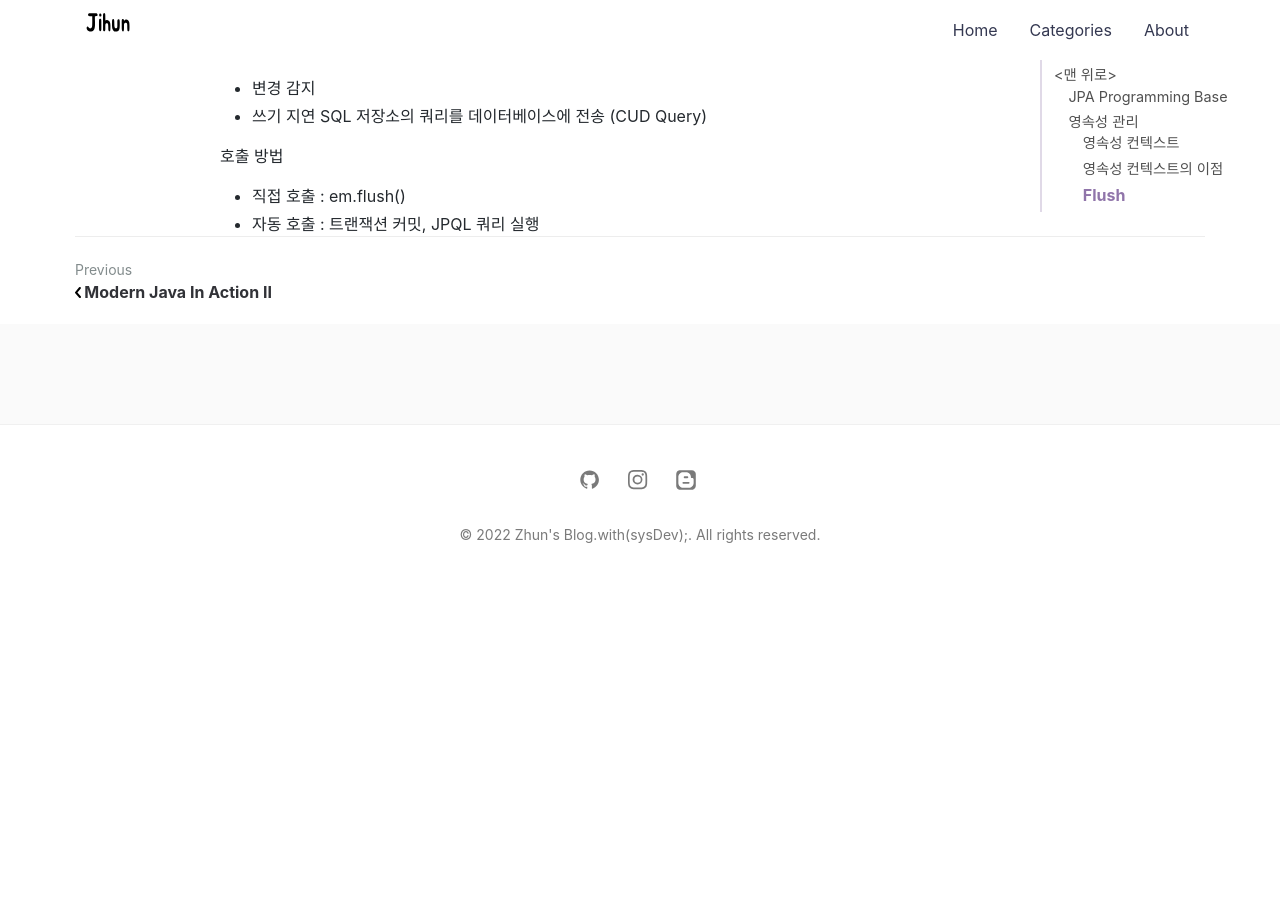
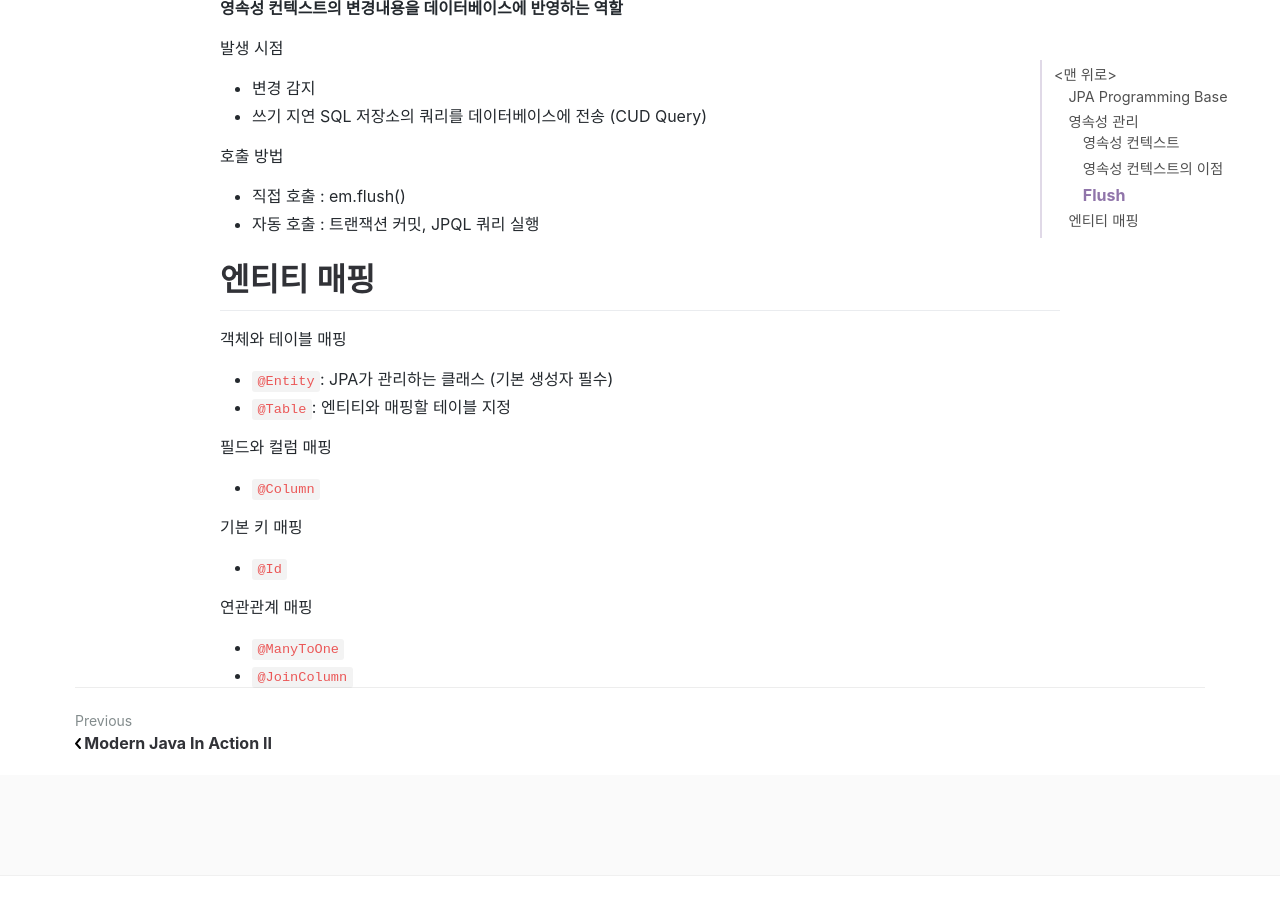
Before and after one commit to jihunparkme/jihunparkme.github.io, a Jekyll site: the page built from _posts/2022-03-29-JPA-Programming-base.md, in a window 1280 px wide and 900 px high, scrolled down 2814 px. Built offline with Jekyll 4.4.1, drawn with Linux system fonts in a browser that asks for light colours; nearby versions of some CDN libraries; comment, search, counter and statistics services are not loaded; before the commit the page ends 3404 px from its top, so only the background shows below that.

Commit message:
[엔티티 매핑] 객체와 테이블 매핑

```diff
--- a/_posts/2022-03-29-JPA-Programming-base.md
+++ b/_posts/2022-03-29-JPA-Programming-base.md
@@ -104,3 +104,19 @@ featured-img: jpa-base
 
 - 직접 호출 : em.flush()
 - 자동 호출 : 트랜잭션 커밋, JPQL 쿼리 실행
+
+# 엔티티 매핑
+
+객체와 테이블 매핑
+- `@Entity`: JPA가 관리하는 클래스 (기본 생성자 필수)
+- `@Table`: 엔티티와 매핑할 테이블 지정
+
+필드와 컬럼 매핑
+- `@Column`
+
+기본 키 매핑
+- `@Id`
+
+연관관계 매핑
+- `@ManyToOne`
+- `@JoinColumn`
```
